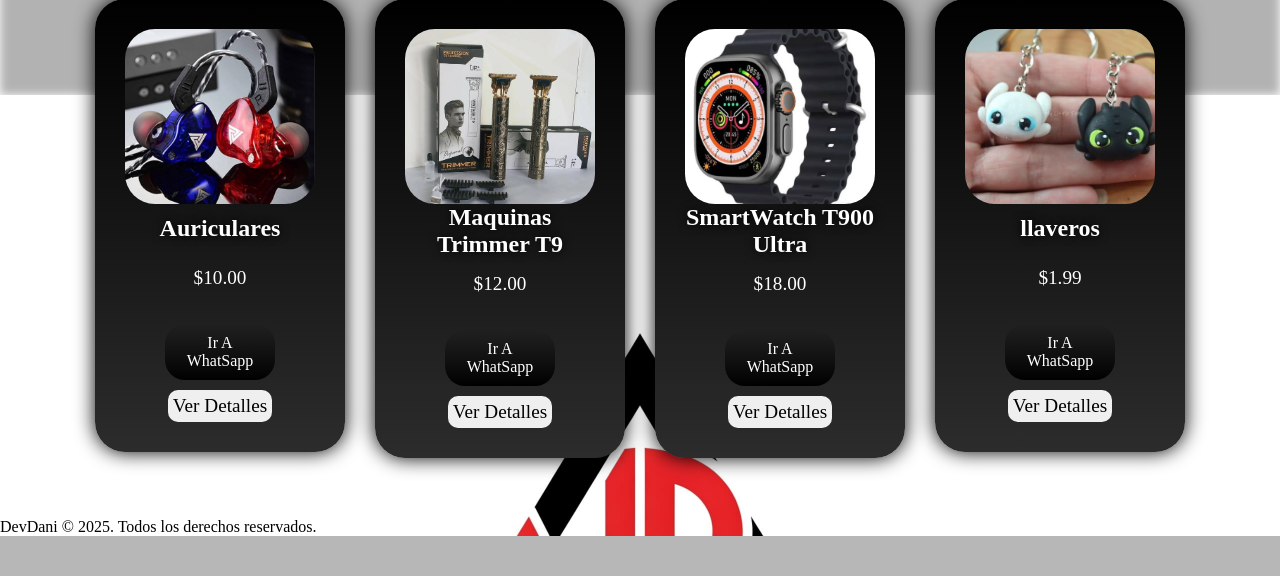
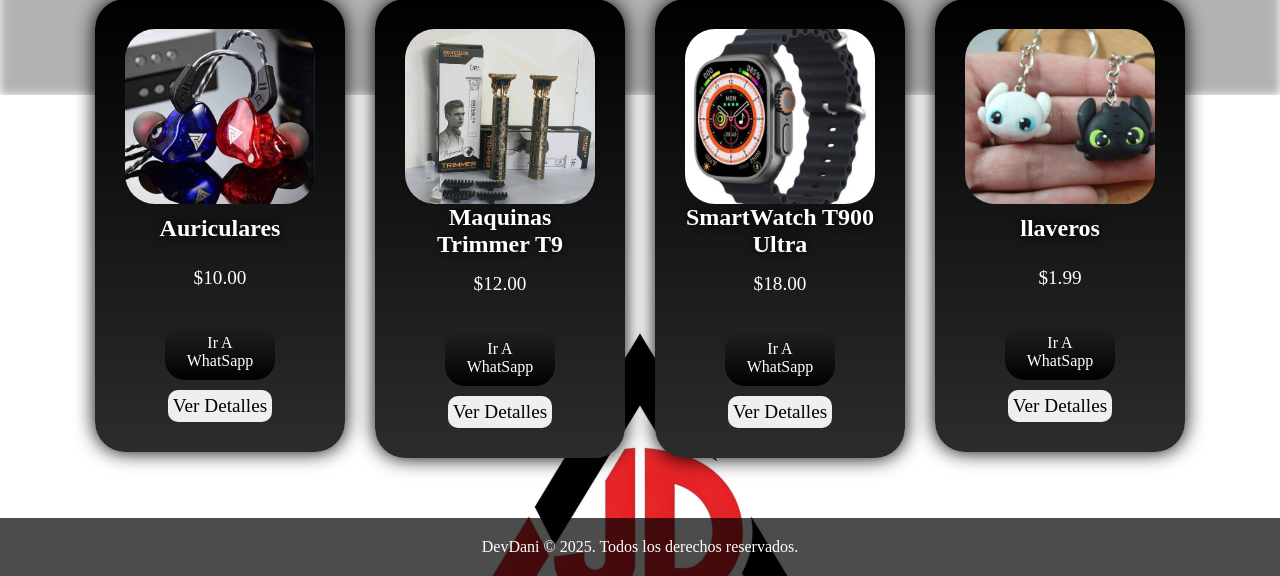
Before and after one commit to DanielDRN/Productos, a Django app: page / in a window 1280 px wide. Shown: the part 705-1281 px from the top of the page. Before the commit the page ends 1241 px from the top, so only its background shows below. Run offline with Django 4.2, Linux system fonts and the light colour scheme.

Commit message:
Update style.css

```diff
--- a/store/static/store/style/style.css
+++ b/store/static/store/style/style.css
@@ -230,3 +230,13 @@ a:hover {
     font-weight: bold;
 
 }
+
+footer {
+    text-align: center;
+    padding: 20px;
+    background: rgba(0, 0, 0, 0.7);
+    color: white;
+    position: relative;
+    bottom: 0;
+    width: 100%;
+}
```
